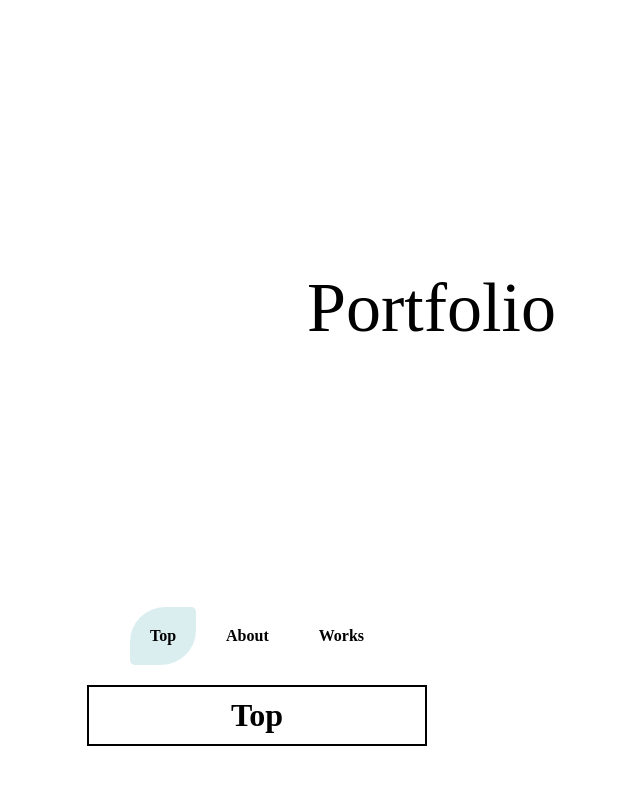
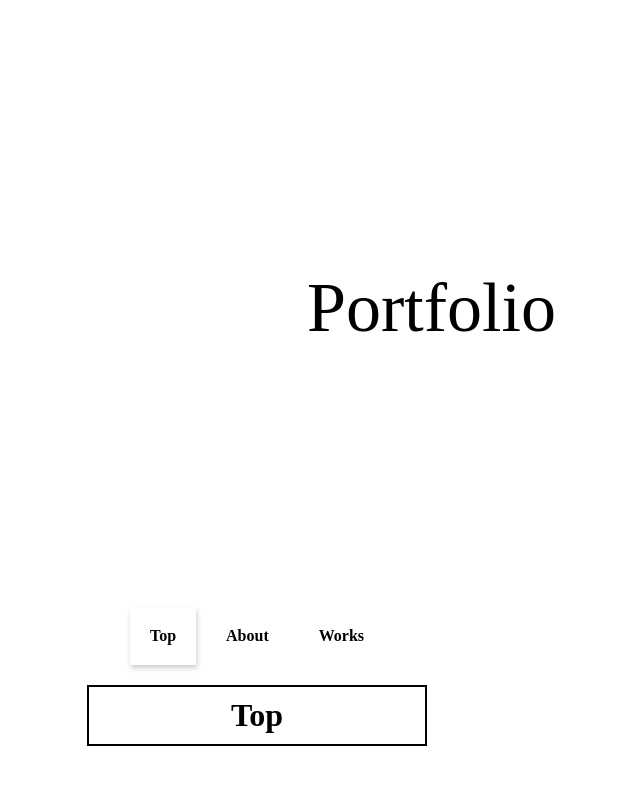
Before and after one commit to kotaok/first_vue, a Vue app: page / in a window 1280 px wide. In both pictures the pointer is over the link "Top". Shown: the top 800 px of the page, without its empty margins (383-1023 px from the left). Built offline with nearby package versions, Linux system fonts and the light colour scheme.

Commit message:
ナビゲーションに影を適用

```diff
--- a/src/App.vue
+++ b/src/App.vue
@@ -57,12 +57,14 @@ export default {
   margin: 0px 5px;
   text-decoration: none;
   color: #000000;
-  border-radius: 35px 5px 35px 5px;
   transition: all 300ms ease;
 }
 
 .navmenu:hover {
-  background-color: rgba(207, 233, 236, 0.767);
+  -webkit-box-shadow: 1px 3px 5px rgba(0, 0, 0, 0.2);
+  -moz-box-shadow: 1px 3px 5px rgba(0, 0, 0, 0.2);
+  -ms-box-shadow: 1px 3px 5px rgba(0, 0, 0, 0.2);
+  box-shadow: 1px 3px 5px rgba(0, 0, 0, 0.2);
 }
 
 </style>
```
